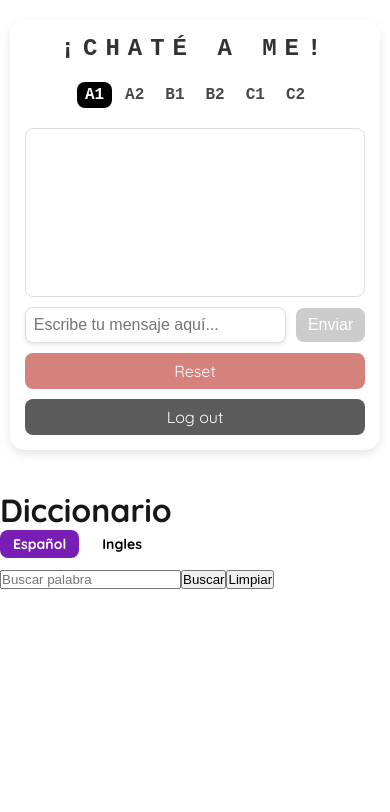
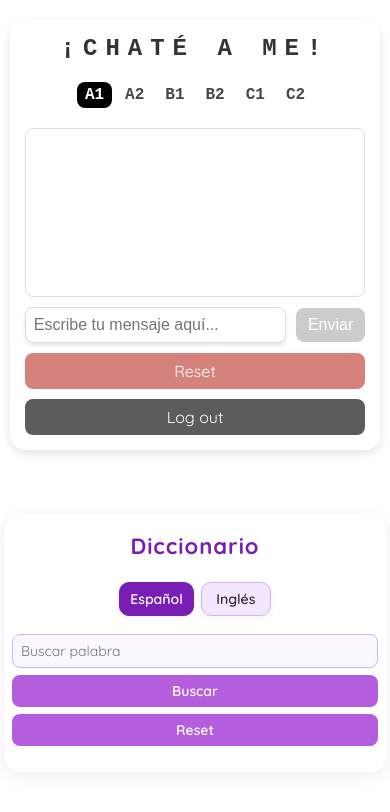
Before and after one commit to Albert-S2/chateame, a Next.js app: page /chatpage in a window 390 px wide. Shown: the top 812 px of the page. Built offline with nearby package versions, Linux system fonts and the light colour scheme.

Commit message:
functinality for dictionary is now completed. style still to be amended.

```diff
--- a/app/api/dictionary/route.js
+++ b/app/api/dictionary/route.js
@@ -22,16 +22,16 @@ export async function POST(req) {
             );
         }
 
-        if (leng !== "Espanol" && leng !== "Ingles") {
+        if (leng !== "Español" && leng !== "Inglés") {
             return new Response(
-                JSON.stringify({ error: "Invalid value for 'leng'. Must be 'Español' or 'Ingles'." }),
+                JSON.stringify({ error: "Invalid value for 'leng'. Must be 'Español' or 'Inglés'." }),
                 { status: 400 }
             );
         }
 
         const dictionaryMessage = {
             role: "system",
-            content: `You are a helpful dictionary assistant. Provide the translation of the word "${word}" in ${leng}. It should reminds of language dictionary translation. If the word is not found, respond with "Word not found."`,
+            content: `Provide strict translation of word "${word}" in ${leng} (don't forget article etc). It should reminds of language dictionary translation. If the word is mis-spelt, re-write in correct spelling and then translate. If the word is not found, respond with "Word not found." Never write the sentence, always as short answer as possible.`,
         };
 
         const dictionaryComplition = await openai.chat.completions.create({
--- a/app/components/dictionary.css
+++ b/app/components/dictionary.css
@@ -1,28 +1,175 @@
+@import url('https://fonts.googleapis.com/css2?family=Quicksand:wght@400;500;600;700&display=swap');
+
+.dictionary-outer-container {
+  display: flex;
+  justify-content: center;
+  align-items: flex-start;
+  min-height: 60vh;
+  padding: 24px 0;
+  background: transparent;
+}
+
+.dictionary-card {
+  background: #fff;
+  border-radius: 16px;
+  box-shadow: 0 4px 16px rgba(123, 56, 163, 0.10);
+  padding: 32px 36px 28px 36px;
+  max-width: 400px;
+  width: 100%;
+  display: flex;
+  flex-direction: column;
+  gap: 18px;
+  font-family: 'Quicksand', -apple-system, BlinkMacSystemFont, 'Segoe UI', Roboto, 'Helvetica Neue', sans-serif;
+}
+
+.dictionary-title {
+  text-align: center;
+  font-size: 28px;
+  color: #781eb4;
+  font-weight: bold;
+  margin-bottom: 10px;
+  letter-spacing: 1px;
+}
+
 .languageSelection {
   display: flex;
-  justify-content: flex-start;
-  gap: 10px;
+  flex-wrap: wrap;
+  gap: 12px;
+  justify-content: center;
   margin-bottom: 10px;
-  /* font-family: 'Courier New', Courier, monospace;  */
 }
 
+.language-button {
+  padding: 7px 18px;
+  border-radius: 10px;
+  font-size: 16px;
+  font-weight: 600;
+  color: #333333;
+  background-color: #f3e6ff;
+  border: 1px solid #d1b3ff;
+  cursor: pointer;
+  box-shadow: 0 2px 6px rgba(123, 56, 163, 0.06);
+  transition: background 0.2s, color 0.2s, border 0.2s;
+  min-width: 90px;
+  text-align: center;
+}
 
-.language-button {
-  padding: 5px 13px;
-  border-radius: 8px;
-  font-size: 14px;
-  font-weight: bold;
-  color: #000000;
-  cursor: pointer;
-  transition: all 0.3s ease;
+.language-button.selected,
+.language-button:active {
+  background-color: #781eb4;
+  color: #fff;
+  border: 1px solid #781eb4;
 }
 
 .language-button:hover {
   background-color: #b55edd;
-  color: #ffffff;
+  color: #fff;
+  border: 1px solid #781eb4;
 }
 
-.language-button.selected {
+.dictionary-form-container {
+  width: 100%;
+}
+
+.dictionary-form {
+  display: flex;
+  gap: 10px;
+  margin-bottom: 10px;
+  align-items: center;
+  width: 100%;
+}
+
+.dictionary-input {
+  flex: 1;
+  padding: 8px 12px;
+  border-radius: 8px;
+  border: 1px solid #d1b3ff;
+  font-size: 15px;
+  font-family: inherit;
+  background: #faf7ff;
+  color: #333;
+  outline: none;
+  transition: border 0.2s;
+}
+
+.dictionary-input:focus {
+  border: 1.5px solid #781eb4;
+}
+
+.dictionary-submit,
+.dictionary-reset {
+  padding: 7px 16px;
+  border-radius: 8px;
+  border: none;
+  font-size: 15px;
+  font-weight: 600;
+  font-family: inherit;
+  background-color: #b55edd;
+  color: #fff;
+  cursor: pointer;
+  transition: background 0.2s;
+}
+
+.dictionary-submit:hover,
+.dictionary-reset:hover {
   background-color: #781eb4;
-  color: #ffffff;
 }
+
+.dictionary-result-container {
+  margin-top: 18px;
+  display: flex;
+  justify-content: center;
+}
+
+.dictionary-result {
+  padding: 14px 18px;
+  background: #f3e6ff;
+  border-radius: 10px;
+  font-size: 18px;
+  color: #333;
+  box-shadow: 0 2px 8px rgba(123, 56, 163, 0.07);
+  font-family: 'Quicksand', -apple-system, BlinkMacSystemFont, 'Segoe UI', Roboto, 'Helvetica Neue', sans-serif;
+  min-width: 180px;
+  text-align: center;
+}
+
+/* Responsive styles for mobile */
+@media (max-width: 600px) {
+  .dictionary-card {
+    padding: 18px 8px 16px 8px;
+    max-width: 98vw;
+    gap: 12px;
+  }
+  .dictionary-title {
+    font-size: 22px;
+  }
+  .languageSelection {
+    gap: 7px;
+    margin-bottom: 6px;
+  }
+  .language-button {
+    padding: 7px 10px;
+    font-size: 14px;
+    min-width: 70px;
+  }
+  .dictionary-form {
+    flex-direction: column;
+    gap: 7px;
+  }
+  .dictionary-input {
+    font-size: 14px;
+    padding: 7px 8px;
+    width: 100%;
+  }
+  .dictionary-submit,
+  .dictionary-reset {
+    width: 100%;
+    font-size: 14px;
+    padding: 7px 0;
+  }
+  .dictionary-result {
+    font-size: 16px;
+    padding: 10px 8px;
+    min-width: 120px;
+  }
+}
--- a/app/components/dictionary.js
+++ b/app/components/dictionary.js
@@ -1,35 +1,74 @@
 'use client';
-import { useState, useEffect, useRef } from 'react';
-import { useRouter } from 'next/navigation';
+import { useState } from 'react';
 import './dictionary.css';
 
 export default function Dictionary() {
     const [selectedLang, setSelectedLang] = useState("Español");
+    const [result, setResult] = useState("");
+    const [input, setInput] = useState("");
 
     function handleLangClick(lang) {
         setSelectedLang(lang);
     }
 
     return (
-        <div>
-        <h1>Diccionario</h1>
+        <div className="dictionary-outer-container">
+            <div className="dictionary-card">
+                <h1 className="dictionary-title">Diccionario</h1>
                 <div className="languageSelection">
-            {["Español", "Ingles"].map((lang) => (
+                    {["Español", "Inglés"].map((lang) => (
                         <div
                             key={lang}
                             className={`language-button ${selectedLang === lang ? "selected" : ""}`}
-                onClick={() => handleLangClick(lang)
-                }
+                            onClick={() => handleLangClick(lang)}
                         >
                             {lang}
                         </div>
                     ))}
                 </div>
-            <form>
-                <input type="text" placeholder="Buscar palabra" />
-                <button type="submit">Buscar</button>
-                <button type="reset">Limpiar</button>
+                <div className="dictionary-form-container">
+                    <form
+                        onSubmit={async (e) => {
+                            e.preventDefault();
+                            setResult("");
+                            const res = await fetch("/api/dictionary", {
+                                method: "POST",
+                                headers: { "Content-Type": "application/json" },
+                                body: JSON.stringify({ word: input, leng: selectedLang }),
+                            });
+                            const data = await res.json();
+                            setResult(data.translation || data.error || "No result");
+                        }}
+                        className="dictionary-form"
+                    >
+                        <input
+                            type="text"
+                            placeholder="Buscar palabra"
+                            value={input}
+                            onChange={(e) => setInput(e.target.value)}
+                            className="dictionary-input"
+                        />
+                        <button type="submit" className="dictionary-submit">Buscar</button>
+                        <button
+                            type="reset"
+                            className="dictionary-reset"
+                            onClick={() => {
+                                setInput("");
+                                setResult("");
+                            }}
+                        >
+                            Reset
+                        </button>
                     </form>
                 </div>
-    )
+                {result && (
+                    <div className="dictionary-result-container">
+                        <div className="dictionary-result">
+                            {result}
+                        </div>
+                    </div>
+                )}
+            </div>
+        </div>
+    );
 }
```
Lines whose indentation alone changed are shown as unchanged.
